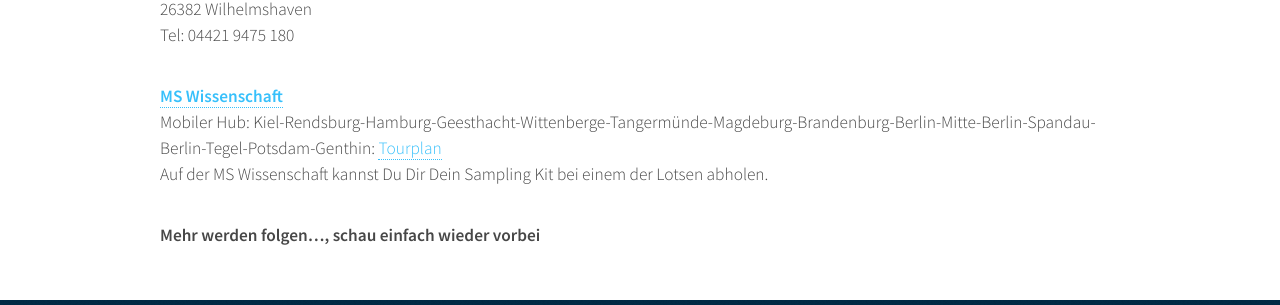
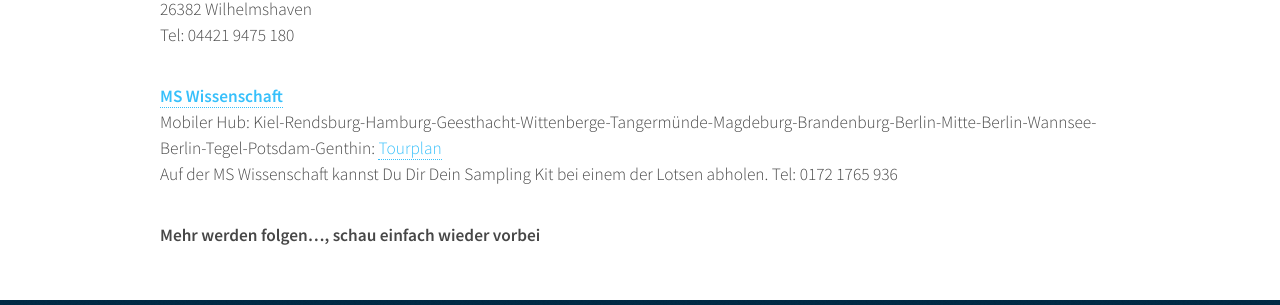
Before and after one commit to myosd/myosd.github.io, a Jekyll site: the page built from mitmachen/hubs/index.md, in a window 1280 px wide. Shown: the part 1262-1567 px from the top of the page. Built offline with Jekyll 4.4.1, drawn with Linux system fonts in a browser that asks for light colours.

Commit message:
MS Wissenschaft Tel

```diff
--- a/mitmachen/hubs/index.md
+++ b/mitmachen/hubs/index.md
@@ -42,8 +42,9 @@ Südstrand 44,
 Tel: 04421 9475 180
 
 [**MS Wissenschaft**]( https://ms-wissenschaft.de/)
-Mobiler Hub: Kiel-Rendsburg-Hamburg-Geesthacht-Wittenberge-Tangermünde-Magdeburg-Brandenburg-Berlin-Mitte-Berlin-Spandau-Berlin-Tegel-Potsdam-Genthin: [Tourplan](https://ms-wissenschaft.de/ausstellung/tour-2016/)
+Mobiler Hub: Kiel-Rendsburg-Hamburg-Geesthacht-Wittenberge-Tangermünde-Magdeburg-Brandenburg-Berlin-Mitte-Berlin-Wannsee-Berlin-Tegel-Potsdam-Genthin: [Tourplan](https://ms-wissenschaft.de/ausstellung/tour-2016/)
 Auf der MS Wissenschaft kannst Du Dir Dein Sampling Kit bei einem der Lotsen abholen.
+Tel: 0172 1765 936
 
 
 **Mehr werden folgen..., schau einfach wieder vorbei**
```
